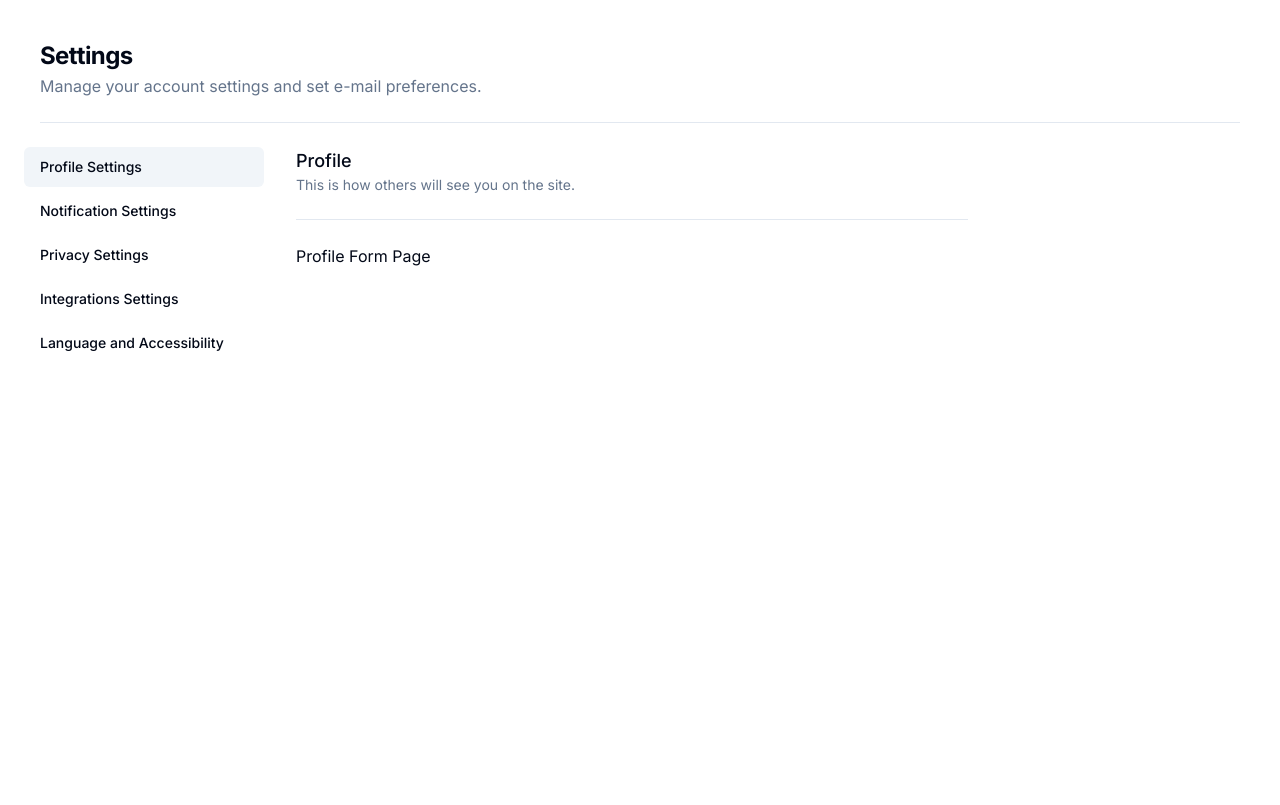
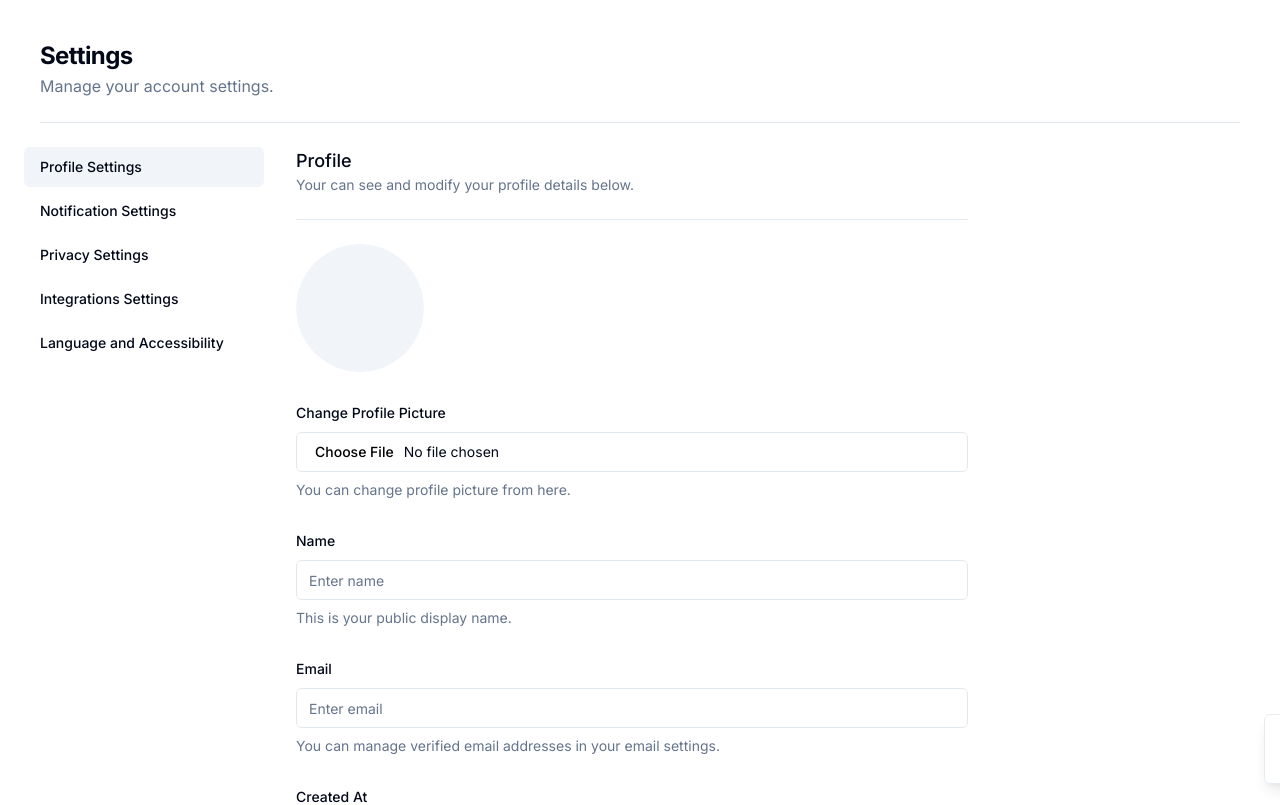
Before and after one commit to scribs-ai/scribs.ai-frontend, a Next.js app: page /settings in a window 1280 px wide. Shown: the top 805 px of the page. Built offline with nearby package versions, Linux system fonts and the light colour scheme.

Commit message:
Added update user profile functionality

```diff
--- a/package.json
+++ b/package.json
@@ -10,6 +10,7 @@
   },
   "dependencies": {
     "@hookform/resolvers": "^3.3.2",
+    "@radix-ui/react-avatar": "^1.0.4",
     "@radix-ui/react-label": "^2.0.2",
     "@radix-ui/react-progress": "^1.0.3",
     "@radix-ui/react-select": "^2.0.0",
--- a/src/app/(auth)/layout.tsx
+++ b/src/app/(auth)/layout.tsx
@@ -1,6 +1,5 @@
 import { FC, ReactNode } from "react"
 
-import { Toaster } from "@/components/ui/toaster"
 import { GoogleOAuthProvider } from '@react-oauth/google';
 
 interface AuthLayoutProps {
@@ -11,7 +10,6 @@ const AuthLayout: FC<AuthLayoutProps> = ({ children }) => {
   return (
     <GoogleOAuthProvider clientId="984455791756-elnlak34dhbvvn8e53gbqk49rrq1h8q5.apps.googleusercontent.com">
       <div className='h-screen flex flex-col justify-center items-center' >{children}</div>
-      <Toaster />
     </GoogleOAuthProvider>
   )
 }
--- a/src/app/api/authService.ts
+++ b/src/app/api/authService.ts
@@ -168,7 +168,7 @@ export const twoFactorAuthApi = async (props: {
     });
     if (response.status === 200) {
       localStorage.removeItem("email");
-      cookies.set("token", response.data.token, { path: "/", httpOnly: true });
+      cookies.set("token", response.data.token, { path: "/" });
       return response.data;
     }
   } catch (error: unknown) {
--- /dev/null
+++ b/src/app/api/settingsService.ts
@@ -0,0 +1,44 @@
+import Cookies from "universal-cookie";
+import axios, { AxiosResponse } from "axios";
+
+const BASE_URL = "http://13.58.78.54:3000/settings/user_profiles/16";
+
+const cookies = new Cookies();
+
+const token: string | undefined = cookies.get("token");
+
+export const getUserDataApi = async (): Promise<any> => {
+  try {
+    if (!token) {
+      throw new Error("Token not found.");
+    }
+
+    const response: AxiosResponse<any> = await axios.get(BASE_URL, {
+      headers: { Authorization: token },
+    });
+
+    return response.data;
+  } catch (error) {
+    throw new Error("Unable to fetch data.");
+  }
+};
+
+export const updateUserDataApi = async (
+  data: Record<string, any>
+): Promise<any> => {
+  try {
+    if (!token) {
+      throw new Error("Token not found.");
+    }
+    const response: AxiosResponse<any> = await axios.put(BASE_URL, data, {
+      headers: {
+        Authorization: token,
+        "Content-Type": "multipart/form-data",
+      },
+    });
+
+    return response.data;
+  } catch (error) {
+    throw new Error("Unable to update profile.");
+  }
+};
--- a/src/app/layout.tsx
+++ b/src/app/layout.tsx
@@ -1,5 +1,6 @@
 import type { Metadata } from 'next'
 import { Inter } from 'next/font/google'
+import { Toaster } from "@/components/ui/toaster"
 
 import '@/styles/globals.css'
 
@@ -15,6 +16,7 @@ const RootLayout = ({ children, }: { children: React.ReactNode }) => {
       <body className={inter.className}>
         <main>
           {children}
+          <Toaster />
         </main>
       </body>
     </html>
--- a/src/app/settings/ProfileForm.tsx
+++ b/src/app/settings/ProfileForm.tsx
@@ -1,9 +1,192 @@
-'use client'
-import React from 'react'
+"use client"
 
-const ProfileForm = () => {
+import { useEffect, useState } from "react"
+
+import { zodResolver } from "@hookform/resolvers/zod"
+import { useForm } from "react-hook-form"
+import * as z from "zod"
+
+import {
+  Form,
+  FormControl,
+  FormDescription,
+  FormField,
+  FormItem,
+  FormLabel,
+  FormMessage,
+} from "@/components/ui/form"
+import { Button } from "@/components/ui/button"
+import { Input } from "@/components/ui/input"
+import { Avatar, AvatarFallback, AvatarImage } from "@/components/ui/avatar"
+import { toast } from "@/components/ui/use-toast"
+
+import { getUserDataApi, updateUserDataApi } from "../api/settingsService"
+
+const profileFormSchema = z.object({
+  profile_picture: z
+    .any(),
+  name: z
+    .string()
+    .min(2, {
+      message: "Name must be at least 2 characters.",
+    })
+    .max(30, {
+      message: "Name must not be longer than 30 characters.",
+    }),
+  email: z
+    .string({
+      required_error: "Please write an valid email address.",
+    })
+    .email(),
+  created_at: z.string(),
+  updated_at: z.string(),
+})
+
+type ProfileFormSchemaType = z.infer<typeof profileFormSchema>
+
+const ProfileForm: React.FC = () => {
+
+  const [userData, setUserData] = useState<ProfileFormSchemaType>({
+    name: '',
+    email: '',
+    profile_picture: undefined,
+    created_at: '',
+    updated_at: '',
+  });
+
+  const form = useForm<ProfileFormSchemaType>({
+    resolver: zodResolver(profileFormSchema),
+    defaultValues: userData
+  });
+  const fileRef = form.register("profile_picture", { required: true });
+
+  useEffect(() => {
+    const fetchUserData = async () => {
+      try {
+        const response = await getUserDataApi();
+        setUserData(response);
+        form.reset(response);
+      } catch (error: any) {
+        toast({
+          title: error.message,
+        });
+      }
+    };
+
+    fetchUserData();
+  }, [form]);
+
+  const onSubmit = async (data: ProfileFormSchemaType) => {
+    try {
+      const formData = new FormData();
+      formData.append('user[name]', data.name);
+      formData.append('user[email]', data.email);
+      if (typeof data.profile_picture !== 'string') {
+        formData.append('user[image]', data.profile_picture[0]);
+      }
+      const response = await updateUserDataApi(formData)
+      if (response) {
+        setUserData(response)
+        toast({
+          title: 'Profile updated successfully!',
+        });
+      }
+    } catch (error: any) {
+      toast({
+        title: error.message,
+      });
+    }
+  };
+
   return (
-    <div>Profile Form Page</div>
+    <Form  {...form}>
+      <form onSubmit={form.handleSubmit(onSubmit)} className="space-y-7" >
+        <Avatar className="w-32 h-32">
+          <AvatarImage alt="Profile-image" src={'http://13.58.78.54:3000' + userData.profile_picture} />
+          <AvatarFallback>{userData.name}</AvatarFallback>
+        </Avatar>
+        <FormField
+          control={form.control}
+          name="profile_picture"
+          render={() => (
+            <FormItem className="space-y-2" >
+              <FormLabel>Change Profile Picture</FormLabel>
+              <FormControl>
+                <Input
+                  accept="image/png, image/jpeg, image/jpg"
+                  type="file"
+                  placeholder="profile image"
+                  {...fileRef}
+                />
+              </FormControl>
+              <FormDescription>
+                You can change profile picture from here.
+              </FormDescription>
+              <FormMessage />
+            </FormItem>
+          )}
+        />
+        <FormField
+          control={form.control}
+          name="name"
+          render={({ field }) => (
+            <FormItem className="space-y-2">
+              <FormLabel>Name</FormLabel>
+              <FormControl>
+                <Input placeholder="Enter name" {...field} />
+              </FormControl>
+              <FormDescription>
+                This is your public display name.
+              </FormDescription>
+              <FormMessage />
+            </FormItem>
+          )}
+        />
+        <FormField
+          control={form.control}
+          name="email"
+          render={({ field }) => (
+            <FormItem className="space-y-2">
+              <FormLabel>Email</FormLabel>
+              <FormControl>
+                <Input placeholder="Enter email" {...field} />
+              </FormControl>
+              <FormDescription>
+                You can manage verified email addresses in your email settings.
+              </FormDescription>
+              <FormMessage />
+            </FormItem>
+          )}
+        />
+        <FormField
+          control={form.control}
+          name="created_at"
+          render={({ field }) => (
+            <FormItem className="space-y-3">
+              <FormLabel>Created At</FormLabel>
+              <FormControl>
+                <Input placeholder="Created At" {...field} readOnly={true} />
+              </FormControl>
+              <FormMessage />
+            </FormItem>
+          )}
+        />
+        <FormField
+          control={form.control}
+          name="updated_at"
+          render={({ field }) => (
+            <FormItem className="space-y-3">
+              <FormLabel>Updated At</FormLabel>
+              <FormControl>
+                <Input placeholder="Updated At" {...field} readOnly={true} />
+              </FormControl>
+              <FormMessage />
+            </FormItem>
+          )}
+        />
+        <Button type="submit">Update profile</Button>
+      </form>
+    </Form>
   )
 }
 
--- a/src/app/settings/layout.tsx
+++ b/src/app/settings/layout.tsx
@@ -38,12 +38,11 @@ interface SettingsLayoutProps {
 export default function SettingsLayout({ children }: SettingsLayoutProps) {
   return (
     <>
-
       <div className="hidden space-y-6 p-10 pb-16 md:block">
         <div className="space-y-0.5">
           <h2 className="text-2xl font-bold tracking-tight">Settings</h2>
           <p className="text-muted-foreground">
-            Manage your account settings and set e-mail preferences.
+            Manage your account settings.
           </p>
         </div>
         <Separator className="my-6" />
@@ -54,6 +53,7 @@ export default function SettingsLayout({ children }: SettingsLayoutProps) {
           <div className="flex-1 lg:max-w-2xl">{children}</div>
         </div>
       </div>
+
     </>
   )
 }
--- a/src/app/settings/page.tsx
+++ b/src/app/settings/page.tsx
@@ -7,7 +7,7 @@ export default function SettingsProfilePage() {
       <div>
         <h3 className="text-lg font-medium">Profile</h3>
         <p className="text-sm text-muted-foreground">
-          This is how others will see you on the site.
+          Your can see and modify your profile details below.
         </p>
       </div>
       <Separator />
--- /dev/null
+++ b/src/components/ui/avatar.tsx
@@ -0,0 +1,50 @@
+"use client"
+
+import * as React from "react"
+import * as AvatarPrimitive from "@radix-ui/react-avatar"
+
+import { cn } from "@/lib/utils"
+
+const Avatar = React.forwardRef<
+  React.ElementRef<typeof AvatarPrimitive.Root>,
+  React.ComponentPropsWithoutRef<typeof AvatarPrimitive.Root>
+>(({ className, ...props }, ref) => (
+  <AvatarPrimitive.Root
+    ref={ref}
+    className={cn(
+      "relative flex h-10 w-10 shrink-0 overflow-hidden rounded-full",
+      className
+    )}
+    {...props}
+  />
+))
+Avatar.displayName = AvatarPrimitive.Root.displayName
+
+const AvatarImage = React.forwardRef<
+  React.ElementRef<typeof AvatarPrimitive.Image>,
+  React.ComponentPropsWithoutRef<typeof AvatarPrimitive.Image>
+>(({ className, ...props }, ref) => (
+  <AvatarPrimitive.Image
+    ref={ref}
+    className={cn("aspect-square h-full w-full", className)}
+    {...props}
+  />
+))
+AvatarImage.displayName = AvatarPrimitive.Image.displayName
+
+const AvatarFallback = React.forwardRef<
+  React.ElementRef<typeof AvatarPrimitive.Fallback>,
+  React.ComponentPropsWithoutRef<typeof AvatarPrimitive.Fallback>
+>(({ className, ...props }, ref) => (
+  <AvatarPrimitive.Fallback
+    ref={ref}
+    className={cn(
+      "flex h-full w-full items-center justify-center rounded-full bg-muted",
+      className
+    )}
+    {...props}
+  />
+))
+AvatarFallback.displayName = AvatarPrimitive.Fallback.displayName
+
+export { Avatar, AvatarImage, AvatarFallback }
```
Also changed, not shown: 1 other file (tests, documents, lock files or other folders).
